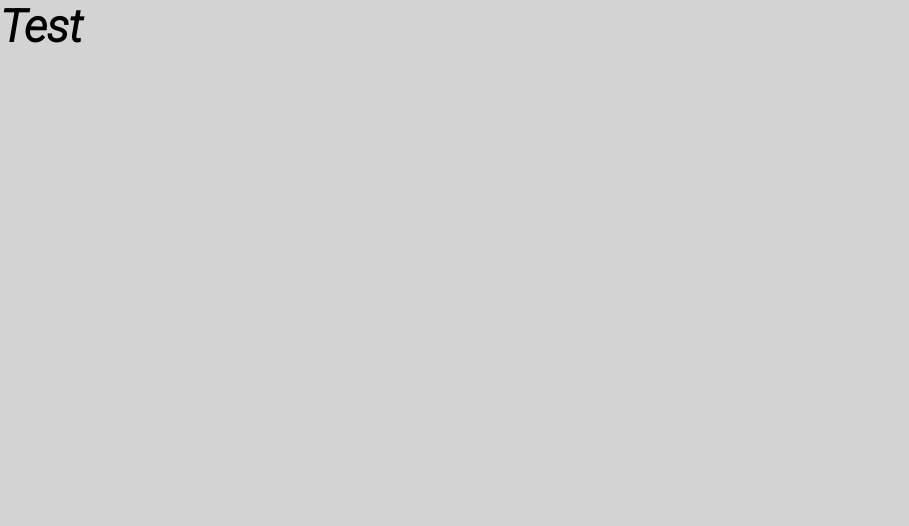
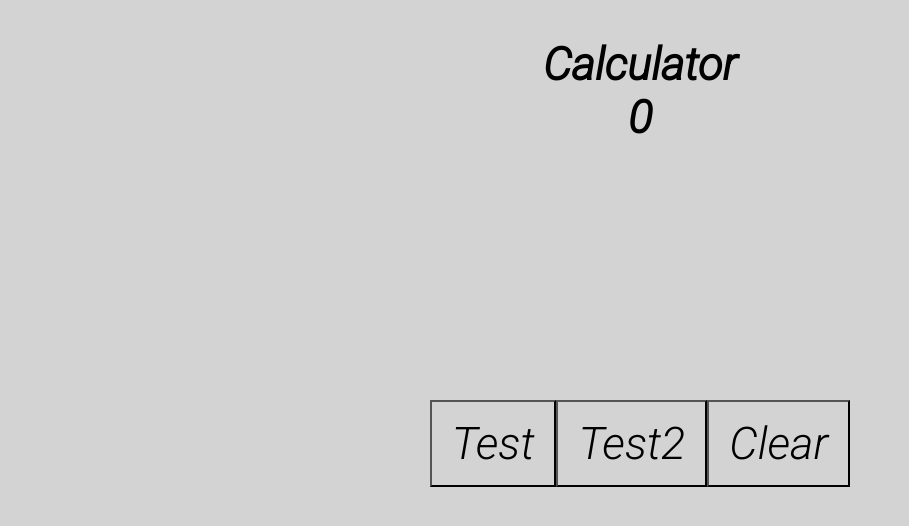
Before and after one commit to jared-ruiz/React-Calculator, a React (Create React App) app: page /calculator in a window 1280 px wide. Shown: the top 526 px of the page, without its empty margins (0-909 px from the left). Built offline with nearby package versions, Linux system fonts and the light colour scheme.

Commit message:
Added some useState tests to see if I can conceptually grasp what I need to do for this calculator. I believe I'm heading in the right direction, but execution will be everything.

```diff
--- a/src/components/Calculator/index.js
+++ b/src/components/Calculator/index.js
@@ -1,9 +1,32 @@
 import React from "react";
+import { useState } from "react";
+
+//so my current idea is to take the current state which would be 0 everytime this component
+//is rendered, and have buttons that would change the state depending on what is clicked
+//for the operators, I will have to brainstorm some more.
 
 const Calculator = () => {
+
+    //test stateChange
+    const [stateChange, setStateChange] = useState('0');
+
+    //test for using innerText to grab the number values for calculator
+    const testStateChange = (e) => {
+        if (e.target.innerText === 'Clear') {
+            setStateChange('0')
+        }
+        else {
+            setStateChange(e.target.innerText);
+        }
+    }
+
     return(
         <div className="calculator-styling">
-            <h1>Test</h1>
+            <h1>Calculator</h1>
+            <h2 id="output">{stateChange}</h2>
+            <button onClick={testStateChange} id='test-button'>Test</button>
+            <button onClick={testStateChange} id='test-button'>Test2</button>
+            <button onClick={testStateChange} id='test-button'>Clear</button>
         </div>
     )
 }
--- a/src/index.css
+++ b/src/index.css
@@ -49,3 +49,15 @@
   background-color: lightskyblue;
   cursor: pointer;
 }
+
+/* Calculator Component Styling*/
+
+.calculator-styling {
+  text-align: center;
+  margin-top: 3%;
+}
+
+#test-button {
+  margin-top: 20%;
+  padding: 15px 20px;
+}
```
